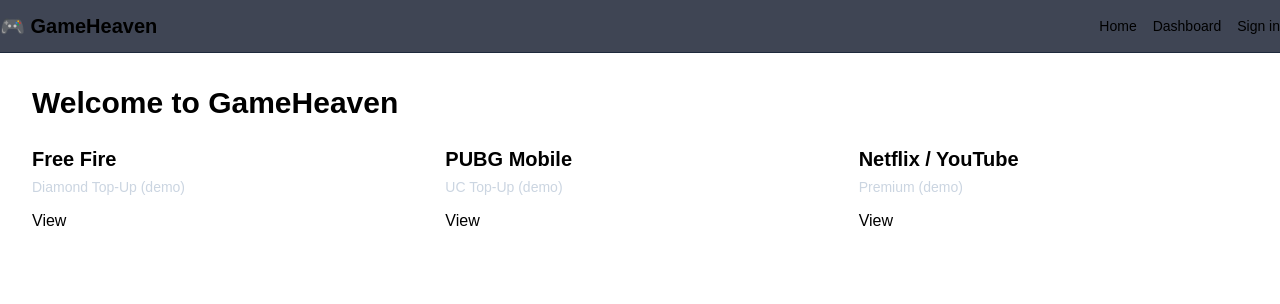
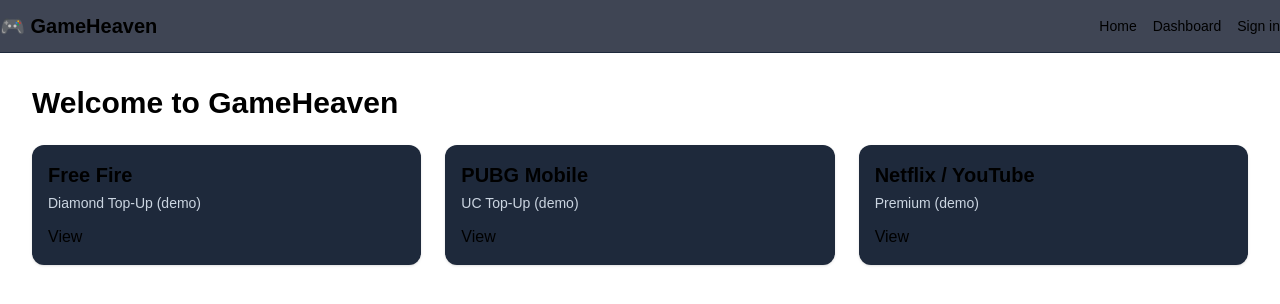
Before and after one commit to Blackeye246/gameheaven-clone, a Next.js app: page / in a window 1280 px wide. Shown: the top 304 px of the page. Built offline with nearby package versions, Linux system fonts and the light colour scheme; no server answers.

Commit message:
Update index.js

```diff
--- a/pages/index.js
+++ b/pages/index.js
@@ -2,18 +2,24 @@
   return (
     <div className="p-8">
       <h1 className="text-3xl font-bold mb-6">Welcome to GameHeaven</h1>
+
       <section className="grid md:grid-cols-3 gap-6">
-        <div className="card">
+        {/* Free Fire */}
+        <div className="card p-4 bg-slate-800 rounded-xl shadow">
           <h3 className="text-xl font-semibold mb-1">Free Fire</h3>
           <p className="text-slate-300 text-sm">Diamond Top-Up (demo)</p>
           <button className="btn btn-primary mt-3">View</button>
         </div>
-        <div className="card">
+
+        {/* PUBG */}
+        <div className="card p-4 bg-slate-800 rounded-xl shadow">
           <h3 className="text-xl font-semibold mb-1">PUBG Mobile</h3>
           <p className="text-slate-300 text-sm">UC Top-Up (demo)</p>
           <button className="btn btn-primary mt-3">View</button>
         </div>
-        <div className="card">
+
+        {/* Netflix / YouTube */}
+        <div className="card p-4 bg-slate-800 rounded-xl shadow">
           <h3 className="text-xl font-semibold mb-1">Netflix / YouTube</h3>
           <p className="text-slate-300 text-sm">Premium (demo)</p>
           <button className="btn btn-primary mt-3">View</button>
```
